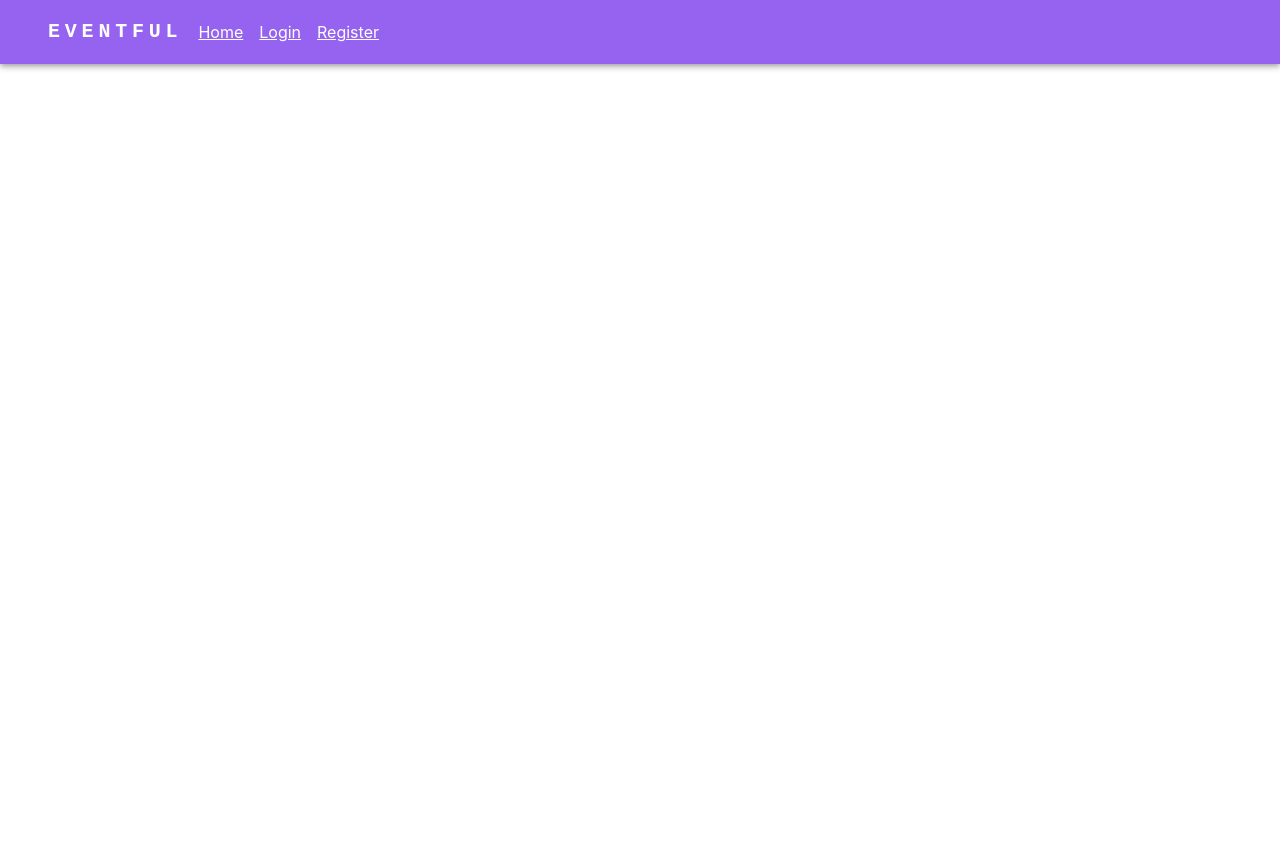
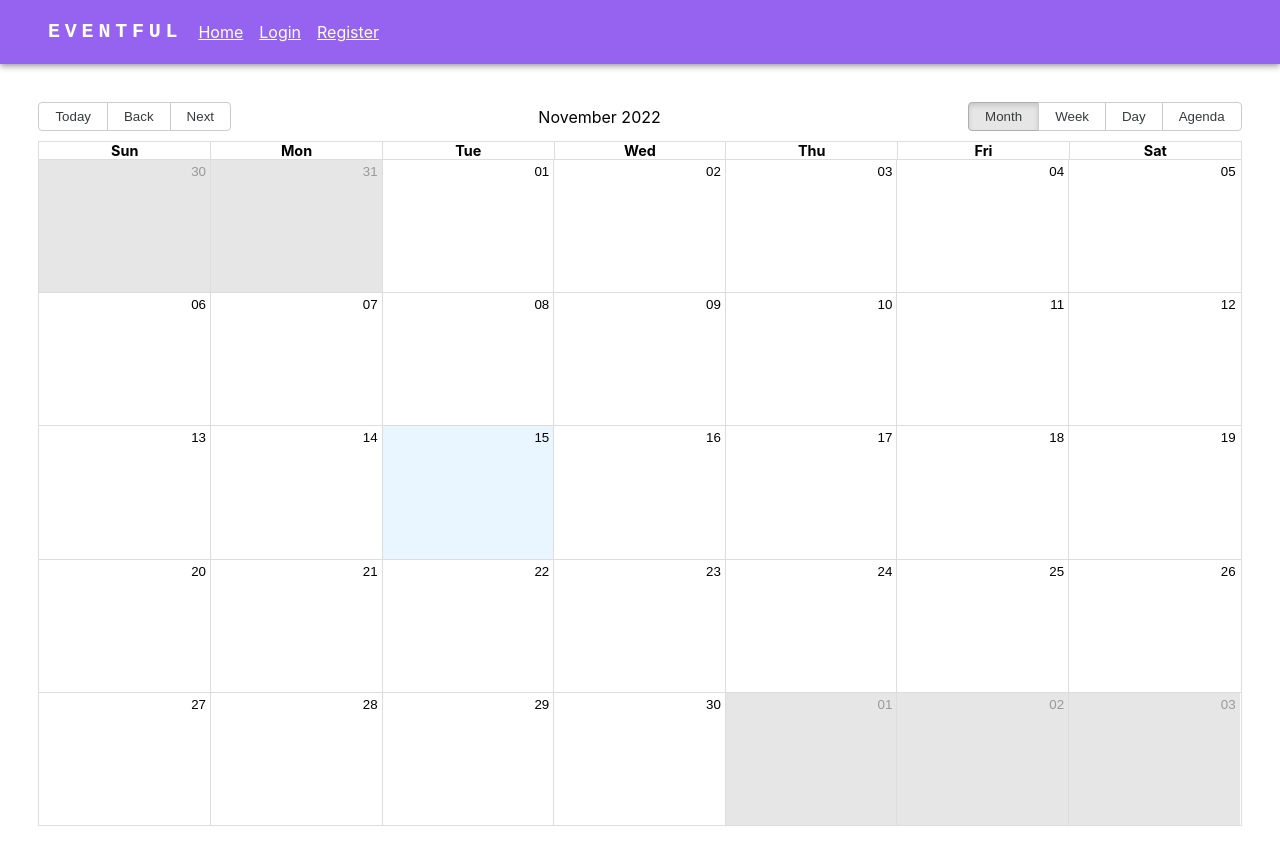
Before and after one commit to unsw-cse-comp3900-9900-22T3/capstone-project-3900-f10a-geegle, a React (Create React App) app in the folder frontend/: page /events/calendar in a window 1280 px wide. Before the commit the page ends 800 px from the top, so only its background shows below. Built offline with nearby package versions, Linux system fonts and the light colour scheme; no server answers.

Commit message:
finished calendar

```diff
--- a/frontend/package.json
+++ b/frontend/package.json
@@ -16,7 +16,9 @@
     "moment": "^2.29.4",
     "prop-types": "^15.8.1",
     "react": "^18.2.0",
+    "react-big-calendar": "^1.5.2",
     "react-dom": "^18.2.0",
+    "react-moment": "^1.1.2",
     "react-multi-carousel": "^2.8.2",
     "react-router-dom": "^6.4.2",
     "react-scripts": "5.0.1",
--- a/frontend/src/App.jsx
+++ b/frontend/src/App.jsx
@@ -12,6 +12,7 @@ import ViewEvent from './pages/viewEvent';
 import MyEvents from './pages/myEvents';
 import HostProfile from './components/hostProfile'
 import UserViewPurchasedTix from './components/UserViewPurchasedTix';
+import EventCalendar from './components/eventCalendar';
 function App() {
   const [loggedIn, setLoggedIn] = useState(false);
   return (
@@ -31,6 +32,7 @@ function App() {
           <Route exact path={`/user/profile`} element={<MyAccount/>}></Route>
           <Route exact path={`/host/:hostId/profile`} element={<HostProfile/>}></Route>
           <Route exact path={`/events/user/tickets/:eventId`} element={<UserViewPurchasedTix/>}></Route>
+          <Route exact path={`/events/calendar`} element={<EventCalendar/>}></Route>
         </Routes>
       </Router>
     </>
--- a/frontend/src/components/NavBar.jsx
+++ b/frontend/src/components/NavBar.jsx
@@ -112,6 +112,13 @@ const NavBar = ({setLoggedIn}) => {
                 </div>}
               </>
               <>
+                {localStorage.getItem('token') && <div style={{display:'inline-block'}} onClick>
+                  <Link to ='/events/calendar' style={{color:'white'}}>
+                    My Calendar
+                  </Link>
+                </div>}
+              </>
+              <>
                 {localStorage.getItem('token') && <button style={{display:'inline-block'}} onClick = {handleLogout}>
                   {/* <Link to ='/' style={{color:'white'}}>
                     Log Out
--- /dev/null
+++ b/frontend/src/components/eventCalendar.jsx
@@ -0,0 +1,69 @@
+import React, { Component } from "react";
+import { Calendar, momentLocalizer } from "react-big-calendar";
+import moment from "moment";
+import { Navigate, useNavigate} from 'react-router-dom';
+
+// component from
+// https://github.com/jquense/react-big-calendar
+import "react-big-calendar/lib/css/react-big-calendar.css";
+
+const localizer = momentLocalizer(moment);
+
+const EventCalendar = () => {
+  const navigate = useNavigate();
+  const [events, setEvents] = React.useState([]);
+
+  const styles = {
+    height: "100vh",
+    padding: "3%",
+  };
+
+  const fetchAttending = async() => {
+    const response = await fetch(`http://localhost:3000/events/attending`, {
+      method: 'GET',
+      headers: {
+        'Content-Type': 'application/json',
+        'auth-token': localStorage.getItem('token'),
+      },
+    });
+    const json = await response.json();
+    console.log(json);
+    const eachEvent = [];
+    for (const eve of json.events) {
+      console.log(eve);
+      eachEvent.push({
+        start: moment(eve.startDateTime),
+        end: moment(eve.endDateTime),
+        title: eve.eventName,
+        eventId: eve.eventID
+      })
+    }
+    setEvents(eachEvent);
+
+  }
+
+  React.useEffect(()=> {
+    fetchAttending();
+  },[]);
+
+  const viewEvent = (e) => {
+    navigate(`/event/view/${e.eventId}`)
+  }
+
+
+  return (
+    <div className="App">
+      <Calendar
+        localizer={localizer}
+        defaultDate={new Date()}
+        defaultView="month"
+        events={events}
+        style={styles}
+        onSelectEvent={(e)=>viewEvent(e)}
+      />
+    </div>
+  );
+
+}
+
+export default EventCalendar;
```
Also changed, not shown: 1 other file (tests, documents, lock files or other folders).
